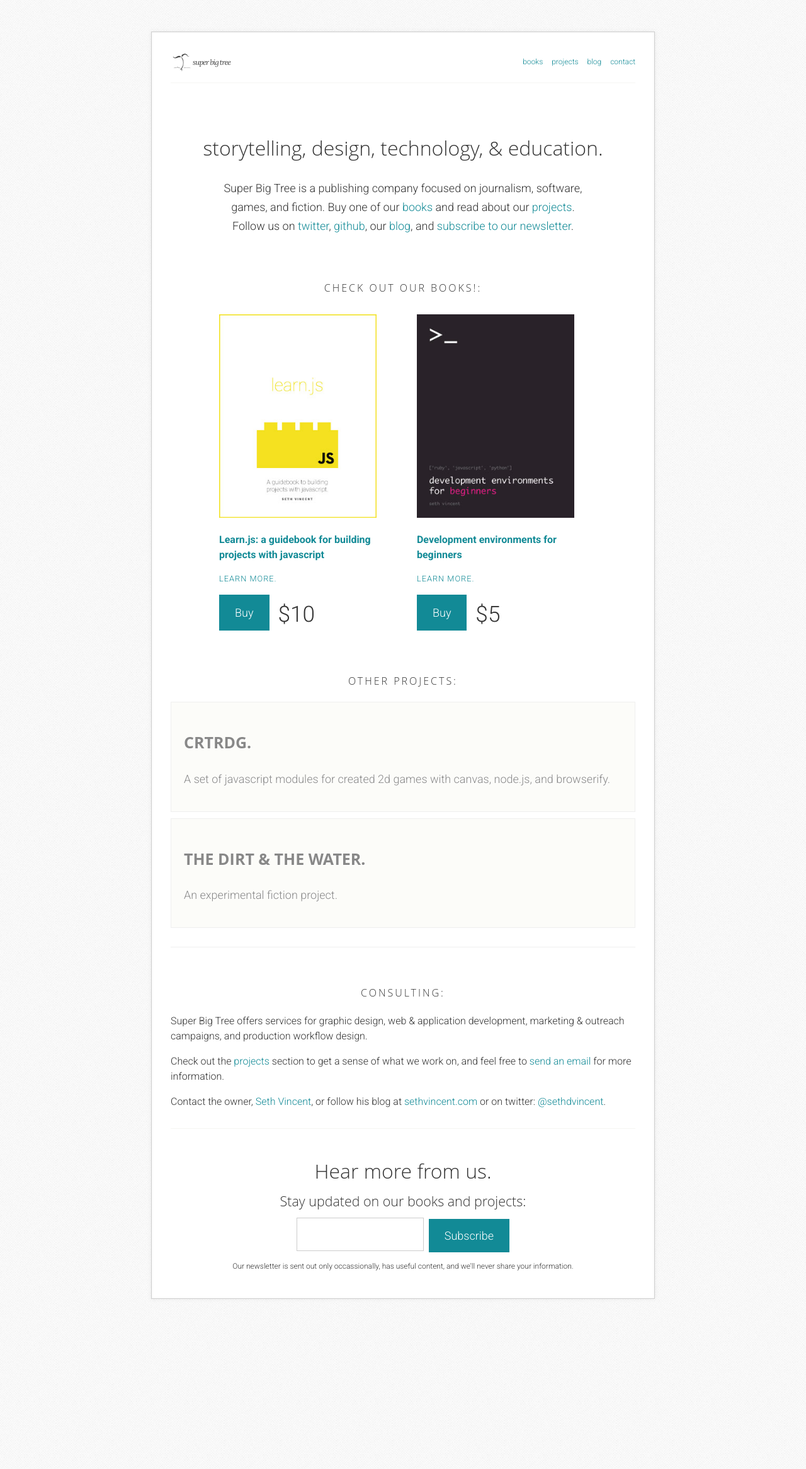
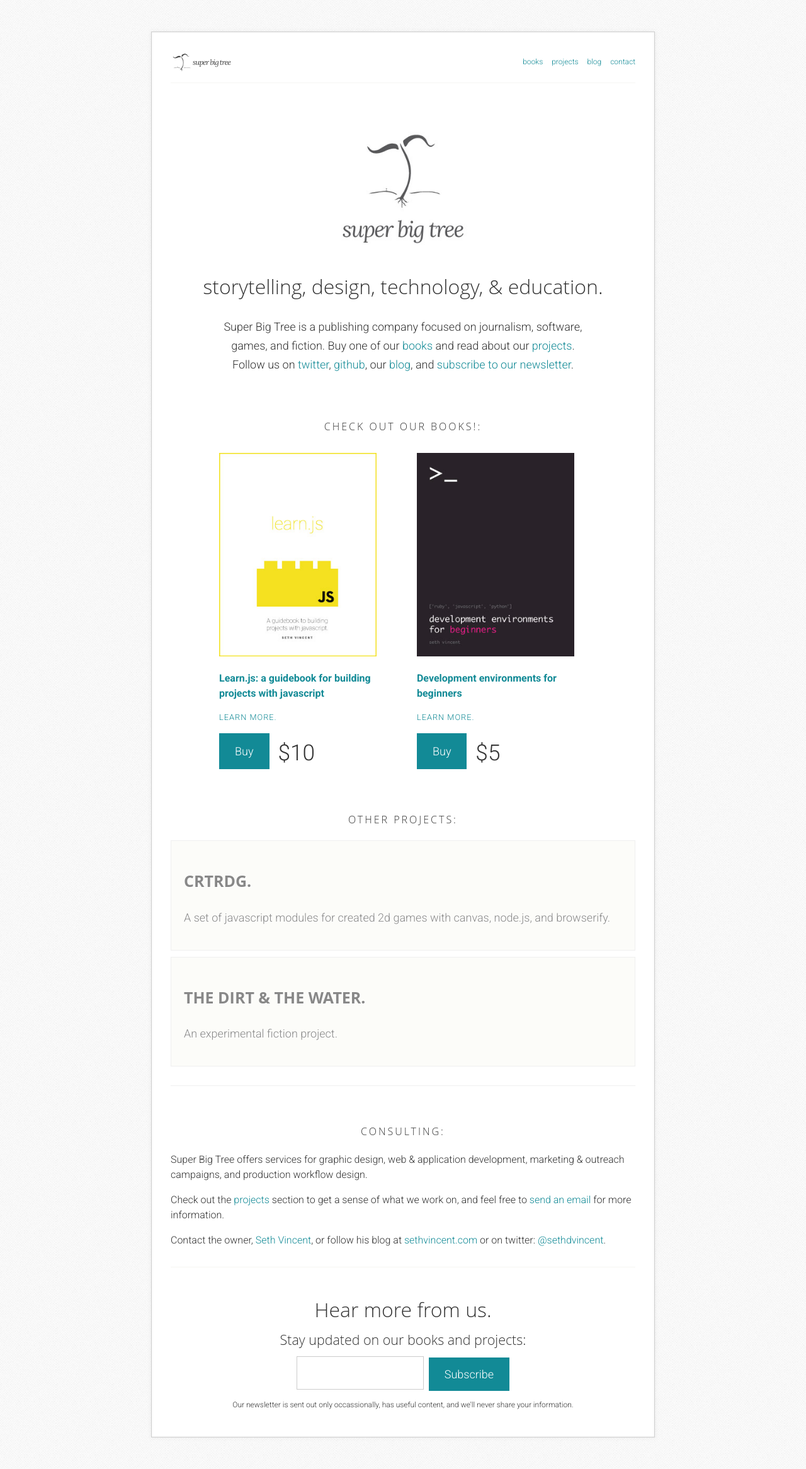
Before and after one commit to superbigtree/superbigtree.github.com, a Jekyll site: the page built from index.html, in a window 1280 px wide. Shown: the whole page at 63% size. Built offline with Jekyll 4.4.1, drawn with Linux system fonts in a browser that asks for light colours.

Commit message:
add big logo to front page

```diff
--- a/css/app.css
+++ b/css/app.css
@@ -45,7 +45,7 @@ h1, h2, h3, h4, h5, h6 {
 }
 
 .welcome {
-  margin-top: 80px;
+  margin-top: 20px;
 }
 .welcome h2 {
   text-align: center;
@@ -61,6 +61,13 @@ h1, h2, h3, h4, h5, h6 {
   width: 80%;
   margin: 0px auto;
   text-align: center;
+}
+
+#welcome-logo {
+  width: 250px;
+  height: auto;
+  display: block;
+  margin: 0px auto;
 }
 
 .featured-projects {
--- a/index.html
+++ b/index.html
@@ -6,6 +6,7 @@ description: Super Big Tree is a publishing company focused on journalism, softw
 ---
 
 <div class="welcome">
+  <img src="{{ site.baseurl }}/img/sbt_logo_full.jpg" id="welcome-logo">
   <h2 class="welcome">storytelling, design, technology, & education.</h2>
   <p>Super Big Tree is a publishing company focused on journalism, software, games, and fiction. Buy one of our <a href="{{ site.baseurl }}/books">books</a> and read about our <a href="{{ site.baseurl }}/projects">projects</a>. Follow us on <a href="http://twitter.com/super_big_tree" target="blank">twitter</a>, <a href="http://github.com/superbigtree" target="_blank">github</a>, our <a href="http://superbigtree.tumblr.com" target="_blank">blog</a>, and <a href="http://eepurl.com/rN5Nv" target="_blank">subscribe to our newsletter</a>.</p>
 </div>
```
